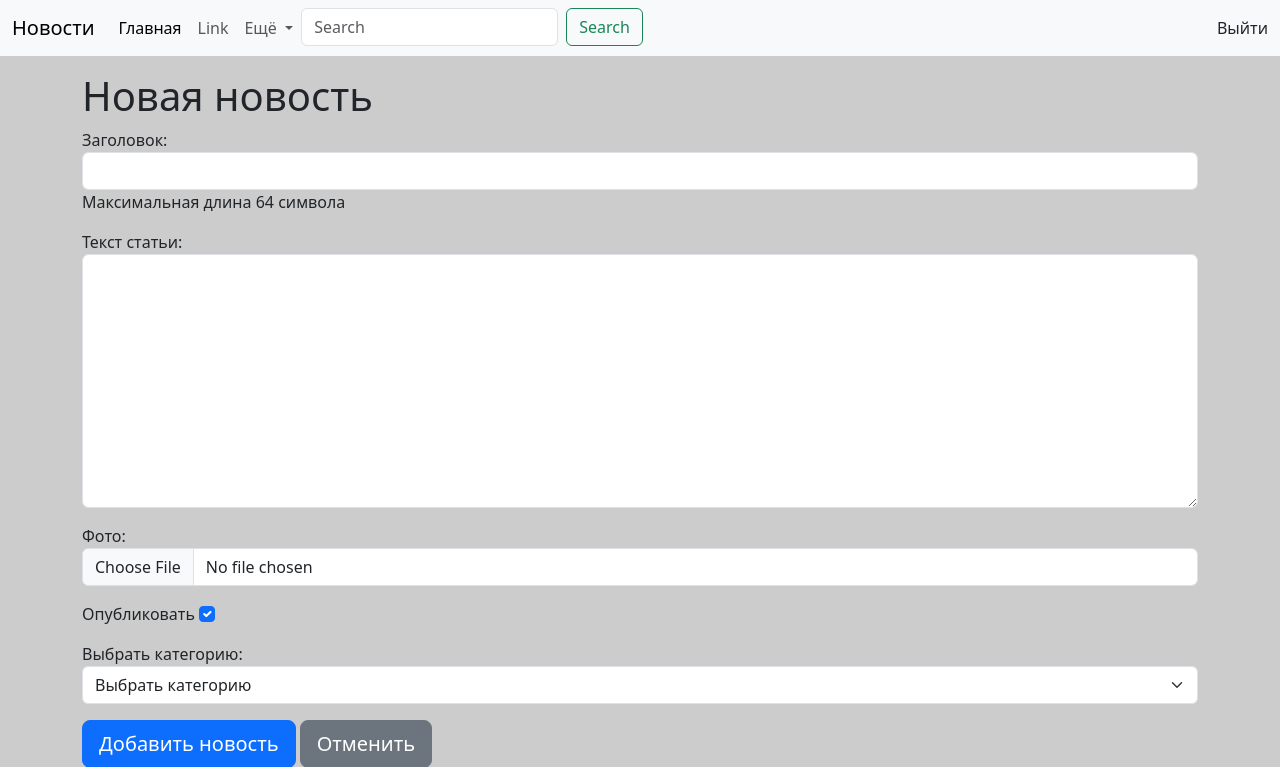
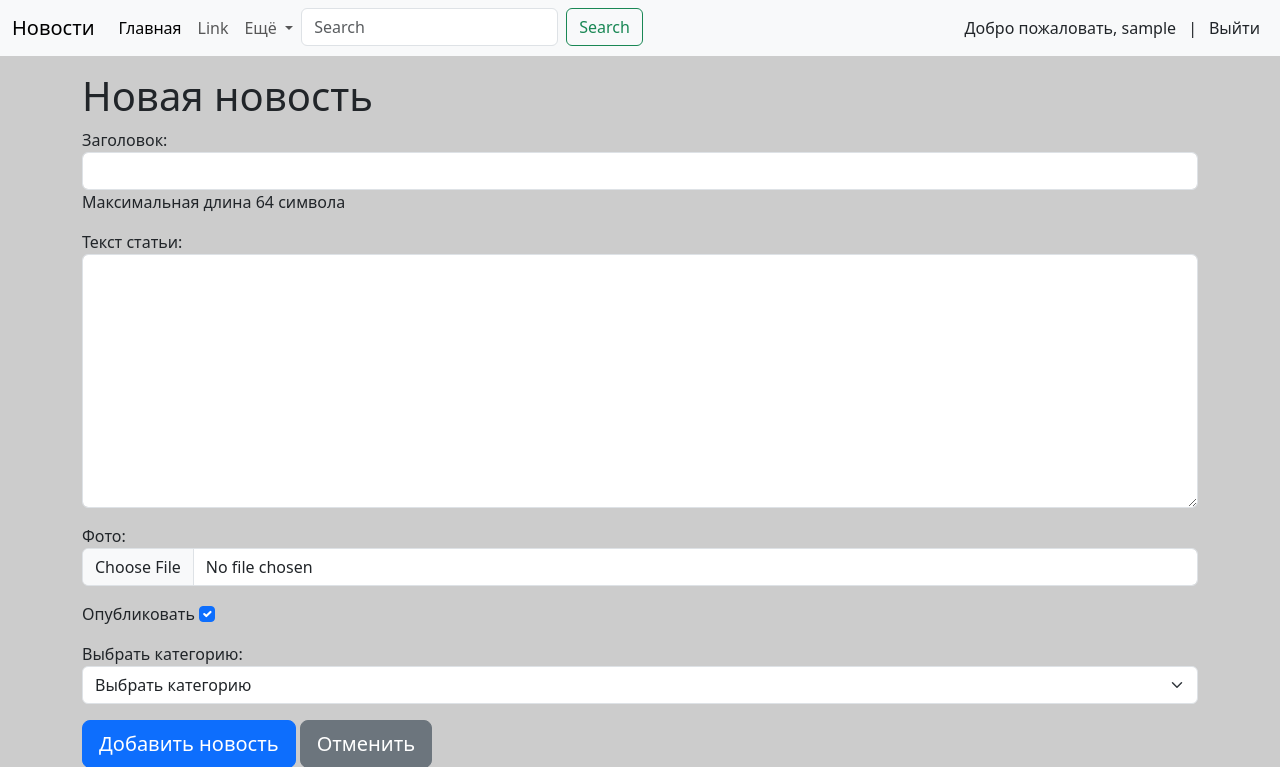
Before and after one commit to P1usW/djangoProject, a Django app: page /news/add_news in a window 1280 px wide. Shown: the top 767 px of the page. Run offline with Django 4.2, Linux system fonts and the light colour scheme; the visitor is signed in with stand-in values (Sample User, id 1); data that the repository does not hold is empty; some libraries are stand-ins or nearby versions.

Commit message:
Refactoring code

```diff
--- a/news/templates/news/add_news.html
+++ b/news/templates/news/add_news.html
@@ -10,8 +10,6 @@
     <h1>Новая новость</h1>
     <form action="{% url 'add_news' %}" method="post">
         {% csrf_token %}
-
-        {# {{ form.as_p }} полностью автоматический вариант, ничем не отличается от варианта ниже #}
 
         <div class="mb-3">
             <label for="{{ form.title.id_for_label }}">{{ form.title.label }}:</label>
@@ -39,11 +37,6 @@
             {{ form.category }}
             {{ form.category.errors }}
         </div>
-{#        <div class="mb-3">#}
-{#            <label for="{{ form.author.if_for_label }}">{{ form.author.label }}:</label>#}
-{#            {{ form.author }}#}
-{#            {{ form.author.errors }}#}
-{#        </div>#}
         <button type="submit" class="btn btn-primary btn-lg">Добавить новость</button>
         <a href="{% url 'home' %}" class="btn btn-secondary btn-lg">Отменить</a>
     </form>
--- a/news/utils.py
+++ b/news/utils.py
@@ -9,11 +9,11 @@ class ErrorMessageMixin:
     error_message = ""
 
     def form_invalid(self, form):
-        response = super().form_valid(form)
-        error_message = self.get_errror_message(form.cleaned_data)
+        response = super().form_invalid(form)
+        error_message = self.get_errror_message()
         if error_message:
             messages.error(self.request, error_message)
         return response
 
-    def get_error_message(self, cleaned_data):
+    def get_error_message(self, cleaned_data=None):
         return self.error_message % cleaned_data
--- a/templates/inc/_nav.html
+++ b/templates/inc/_nav.html
@@ -37,14 +37,19 @@
                 </li>
             </ul>
             {% if not user.is_authenticated %}
-                <span class="nav-item ms-3">
+                <span class="nav-item mx-2">
                     <a class="nav-link" href="{% url 'login' %}">Войти</a>
                 </span>
-                <span class="nav-item ms-3">
+                <span class="nav-item mx-1">|</span>
+                <span class="nav-item mx-2">
                     <a class="nav-link" href="{% url 'register' %}">Зарегестрироваться</a>
                 </span>
             {% else %}
-                <span class="nav-item ms-3">
+                <span class="nav-item mx-2">
+                    Добро пожаловать, {{ user.get_username }}
+                </span>
+                <span class="nav-item mx-1">|</span>
+                <span class="nav-item mx-2">
                     <a class="nav-link" href="{% url 'logout' %}">Выйти</a>
                 </span>
             {% endif %}
--- a/user_profile/forms.py
+++ b/user_profile/forms.py
@@ -43,7 +43,7 @@ class UserAuthForms(AuthenticationForm):
 
 
 class RecoverPasswordForm(PasswordResetForm):
-    email = forms.CharField(label='Почта', max_length=254, widget=forms.TextInput(attrs={'class': 'form-control'}))
+    email = forms.CharField(label='Почта', max_length=254, widget=forms.EmailInput(attrs={'class': 'form-control'}))
 
 
 class RecoverSetPasswordForm(SetPasswordForm):
--- a/user_profile/urls.py
+++ b/user_profile/urls.py
@@ -3,7 +3,7 @@ from . import views
 
 urlpatterns = [
     path('<int:pk>', views.Profile.as_view(), name='profile'),
-    path('register', views.register, name='register'),
+    path('register', views.Register.as_view(), name='register'),
     path('login', views.UserLogin.as_view(), name='login'),
     path('logout', views.UserLogout.as_view(), name='logout'),
     path('password_reset', views.RecoverPasswordRequest.as_view(), name='password_reset'),
```
Also changed, not shown: user_profile/views.py (+14 -16 lines).
